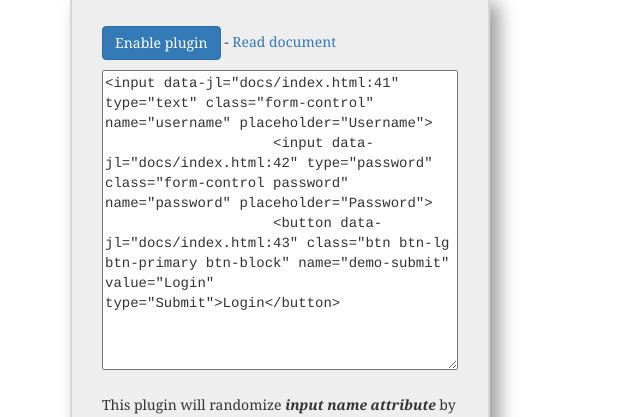
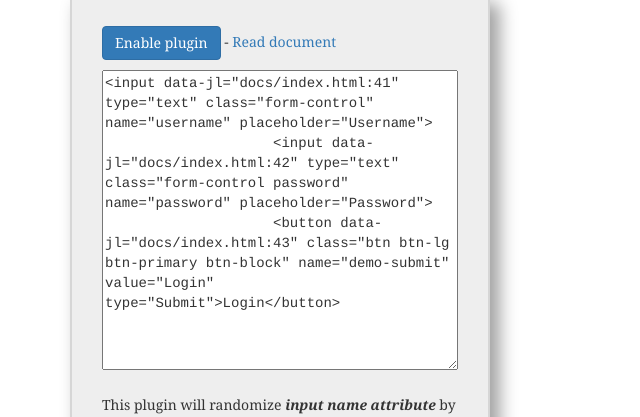
Before and after one commit to terrylinooo/disableautofill.js, a plain HTML site: page docs/index.html in a window 1280 px wide. Shown: the part 711-1128 px from the top of the page, 0-640 px from the left. Drawn offline with nearby package versions, Linux system fonts and the light colour scheme.

Commit message:
Update example

```diff
--- a/docs/index.html
+++ b/docs/index.html
@@ -39,7 +39,7 @@
                 <hr class="colorgraph"><br>
                 <div id="origin-source">
                     <input type="text" class="form-control" name="username" placeholder="Username" />
-                    <input type="password" class="form-control password" name="password" placeholder="Password" />
+                    <input type="text" class="form-control password" name="password" placeholder="Password" />
                     <button class="btn btn-lg btn-primary btn-block" name="demo-submit" value="Login" type="Submit">Login</button>
                 </div>
             </form>
```
